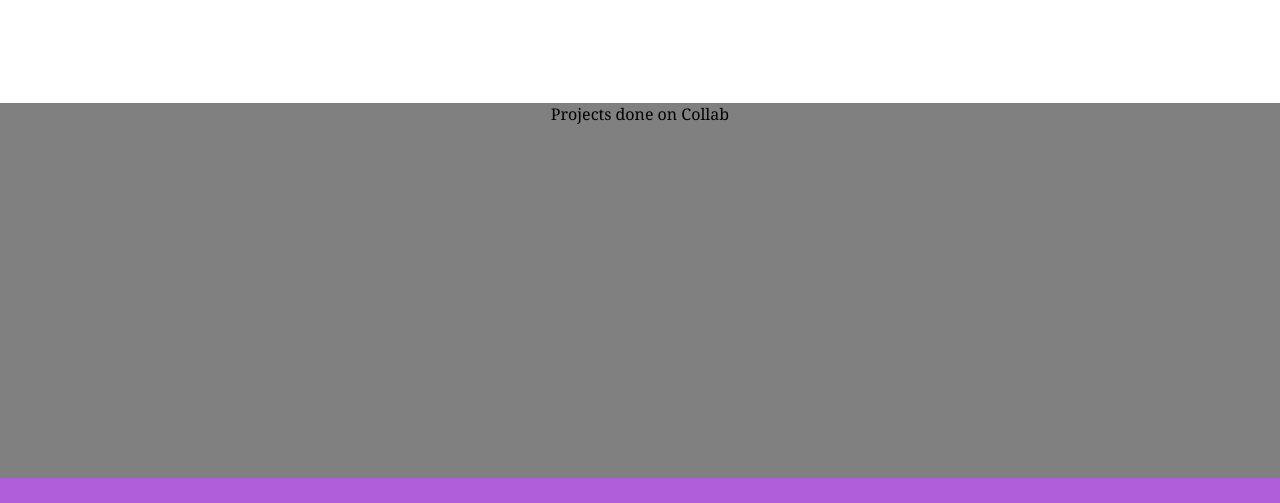
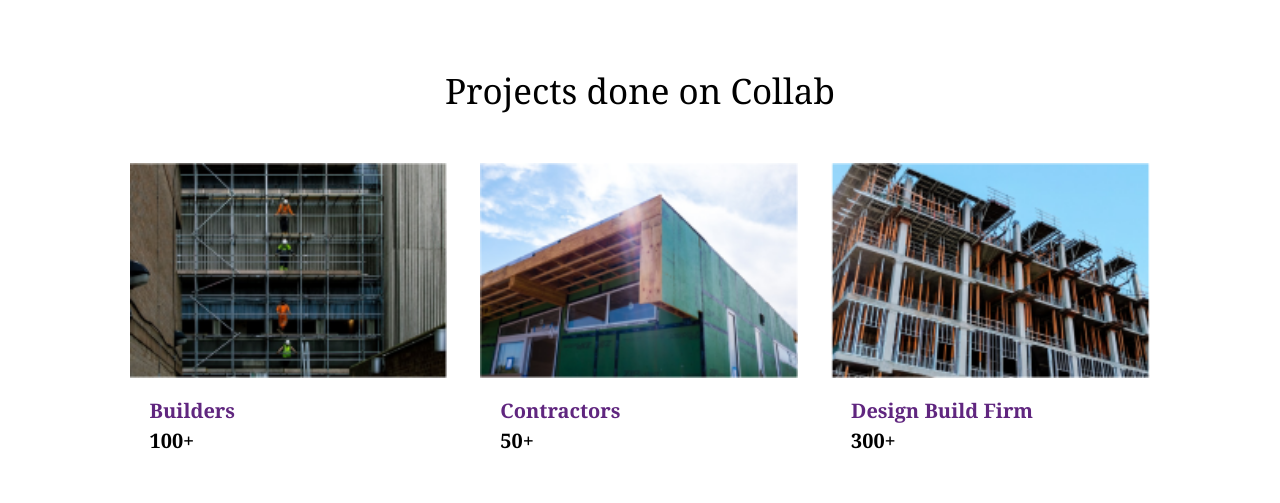
Before and after one commit to AntiusDragon/projektas-nr-1, a website: page index.html in a window 1280 px wide. Shown: the part 2792-3295 px from the top of the page. Before the commit the page ends 3270 px from the top, so only its background shows below. Drawn offline with Linux system fonts and the light colour scheme.

Commit message:
seletion5

```diff
--- a/CSS/main1.css
+++ b/CSS/main1.css
@@ -9,7 +9,6 @@
 .sekcija1 {
     height: 910px;
     background-color: white;
-    text-align: center;
 }
 
 .paragrafas1 {
@@ -110,7 +109,7 @@
 }
 
 .sekcija4 {
-    height: 800px;
+    height: 700px;
     background-color: white;
 }
 
@@ -121,6 +120,7 @@
     font-size: 35px;
     line-height: 45px;
 }
+
 .paragrafas5 {
     position: relative;
     top: 30px;
@@ -130,6 +130,54 @@
 }
 
 .sekcija5 {
-    height: 375px;
-    background-color: gray;
+    height: 500px;
+    background-color: white;
 }
+
+.paragrafas6 {
+    position: relative;
+    top: 65px;
+    height: 35px;
+    font-size: 35px;
+    line-height: 45px;
+}
+
+.nuotrauku-deliojimas4 {
+    display: inline-flex;
+    margin-top: 125px;
+    height: 300px;
+}
+
+.nuotrauku-deliojimas5 {
+    margin-right: 33px;
+    text-align: left;
+}
+
+.nuotrauku-deliojimas5:last-child {
+    margin-right: 0;
+}
+
+.nuotrauka12 {
+    height: 215px;
+}
+
+.tekstas1 {
+    margin-left: 20px;
+    position: relative;
+    top: 5px;
+    height: 20px;
+    font-size: 20px;
+    font-weight: bolder;
+    line-height: 45px;
+    color: #60267F;
+}
+
+.tekstas2 {
+    margin-left: 20px;
+    position: relative;
+    top: 15px;
+    height: 20px;
+    font-size: 20px;
+    font-weight: bolder;
+    line-height: 45px;
+}
--- a/index.html
+++ b/index.html
@@ -67,7 +67,26 @@
             <iframe style="margin-top: 90px;" width="1014.8" height="459.6" src="https://www.youtube.com/embed/ke13a8c-dQ4" title="Best Gaming Music Mix 2023 _ Electro, House, Trap, EDM, Drumstep, Dubstep Drops _ 2023_11" frameborder="0" allow="accelerometer; autoplay; clipboard-write; encrypted-media; gyroscope; picture-in-picture; web-share" allowfullscreen></iframe>
         </section>
 
-        <section class="sekcija5">Projects done on Collab</section>
+        <section class="sekcija5">
+            <div class="paragrafas6">Projects done on Collab</div>
+            <div class="nuotrauku-deliojimas4">
+                <div class="nuotrauku-deliojimas5">
+                    <img class="nuotrauka12" src="./img/Rectangle 35.png" alt="">
+                    <div class="tekstas1">Builders</div>
+                    <div class="tekstas2">100+</div>
+                </div>
+                <div class="nuotrauku-deliojimas5">
+                    <img class="nuotrauka12" src="./img/Rectangle 34.png" alt="">
+                    <div class="tekstas1">Contractors</div>
+                    <div class="tekstas2">50+</div>
+                </div>
+                <div class="nuotrauku-deliojimas5">
+                    <img class="nuotrauka12" src="./img/Rectangle 21.png" alt="">
+                    <div class="tekstas1">Design Build Firm</div>
+                    <div class="tekstas2">300+</div>
+                </div>
+            </div>
+        </section>
     </main>
 </body>
 </html>
```
